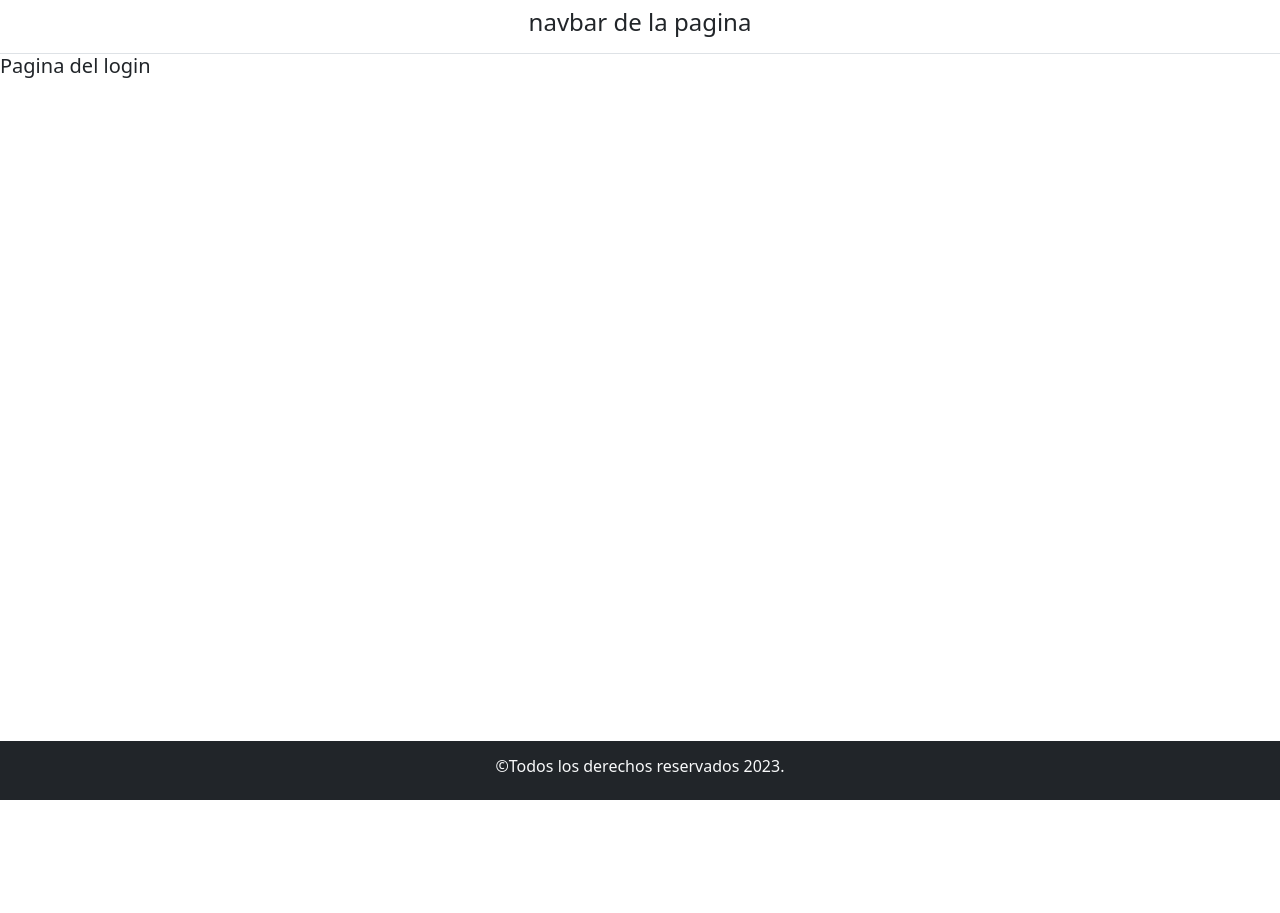
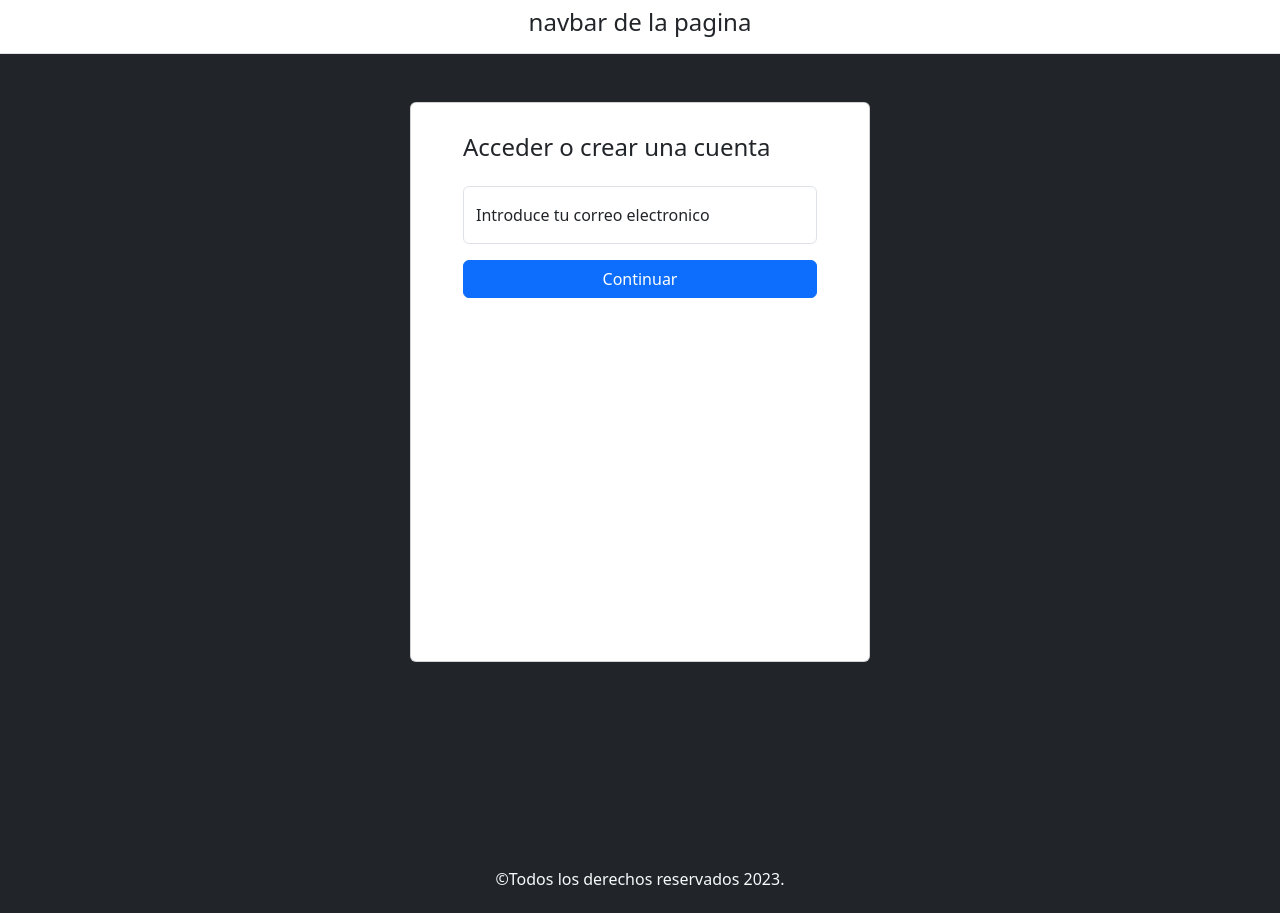
Before and after one commit to MauroRomo1/proyecto-modulo-3, a React (Vite) app: page /login in a window 1280 px wide. Before the commit the page ends 800 px from the top, so only its background shows below. Built offline with nearby package versions, Linux system fonts and the light colour scheme.

Commit message:
Maquetando el Formulario de Acceso

```diff
--- a/src/components/views/Login.jsx
+++ b/src/components/views/Login.jsx
@@ -1,7 +1,27 @@
+import "bootstrap/dist/css/bootstrap.min.css";
+import { Button, Card, } from "react-bootstrap";
+import FloatingLabel from 'react-bootstrap/FloatingLabel';
+import Form from 'react-bootstrap/Form';
+
+
 const Login = () => {
   return (
     <>
-      <h5>Pagina del login</h5>
+      <div className="row justify-content-center bg-dark" style={{ height: '100vh', paddingTop: '48px' }}>
+        <Card style={{ width: '460px', padding: '30px 52px 29px', maxHeight: '70vh' }}>
+          <h4>Acceder o crear una cuenta</h4>
+          <form className="mt-3" >
+            <FloatingLabel label="Introduce tu correo electronico" className="mb-3">
+              <Form.Control type="email" placeholder="nombre@ejemplo.com" />
+            </FloatingLabel>
+            <Button variant="primary" type="submit" style={{ display: 'block', width: '100%' }}>
+              Continuar
+            </Button>
+          </form>
+
+        </Card>
+      </div >
+
     </>
   );
 };
```
